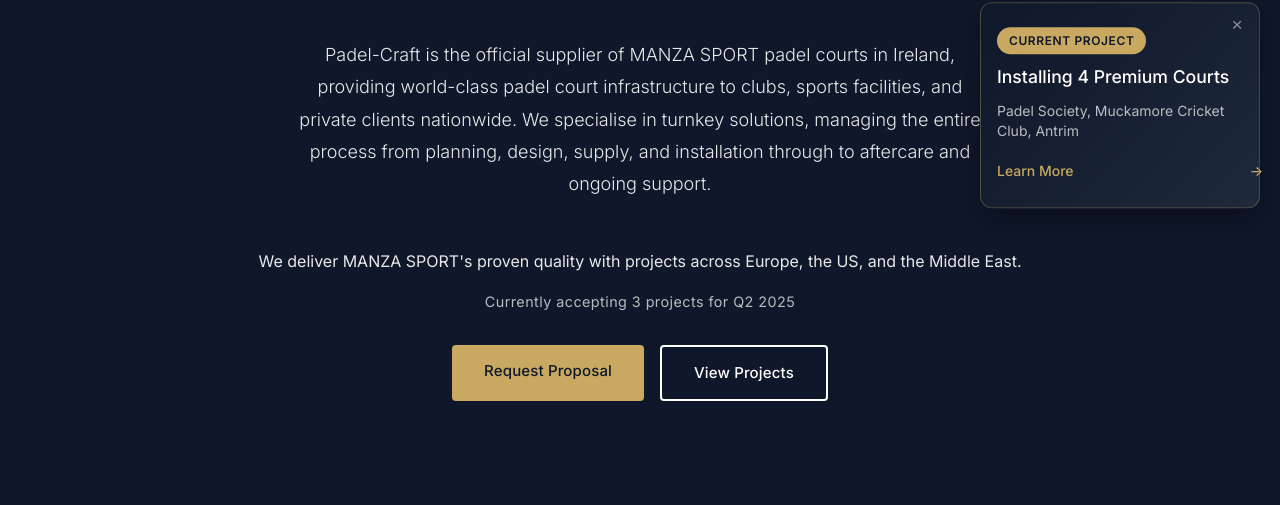
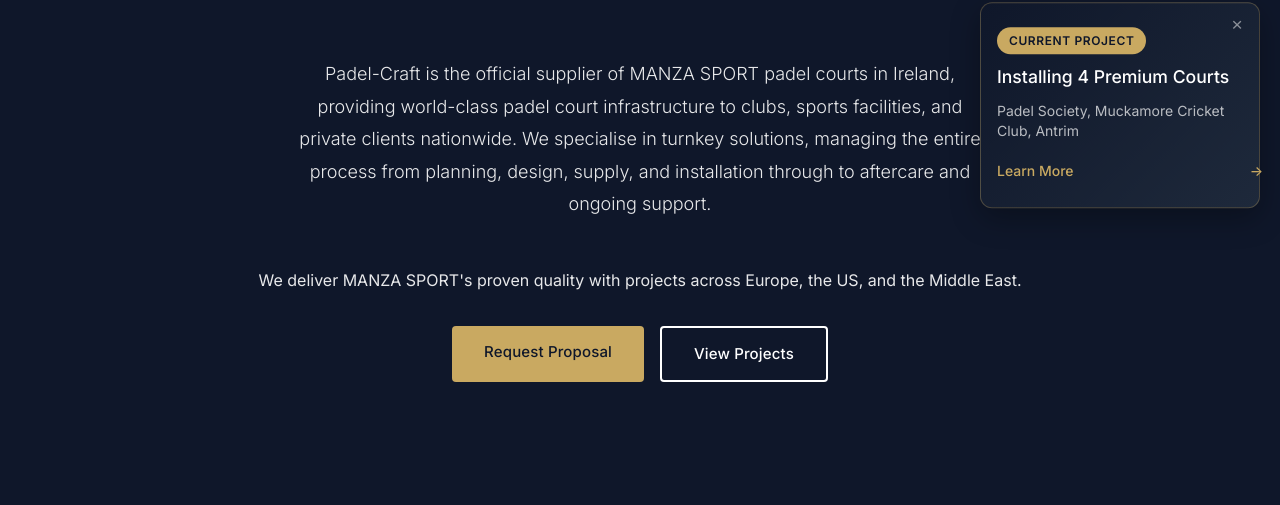
Before and after one commit to RRanch252/Padel-Craft, a plain HTML site: page index.html in a window 1280 px wide. Shown: the part 295-800 px from the top of the page. Drawn offline with Linux system fonts and the light colour scheme.

Commit message:
Update index.html

```diff
--- a/index.html
+++ b/index.html
@@ -1573,9 +1573,6 @@
             <div style="margin: 2rem 0;">
                 <p style="margin: 0; font-size: 1rem; opacity: 0.9;">
                     We deliver MANZA SPORT's proven quality with projects across Europe, the US, and the Middle East.
-                </p>
-                <p style="margin: 1rem 0 0 0; font-size: 0.9rem; opacity: 0.7; letter-spacing: 0.03em;">
-                    Currently accepting 3 projects for Q2 2025
                 </p>
             </div>
             <div class="cta-buttons">
```
